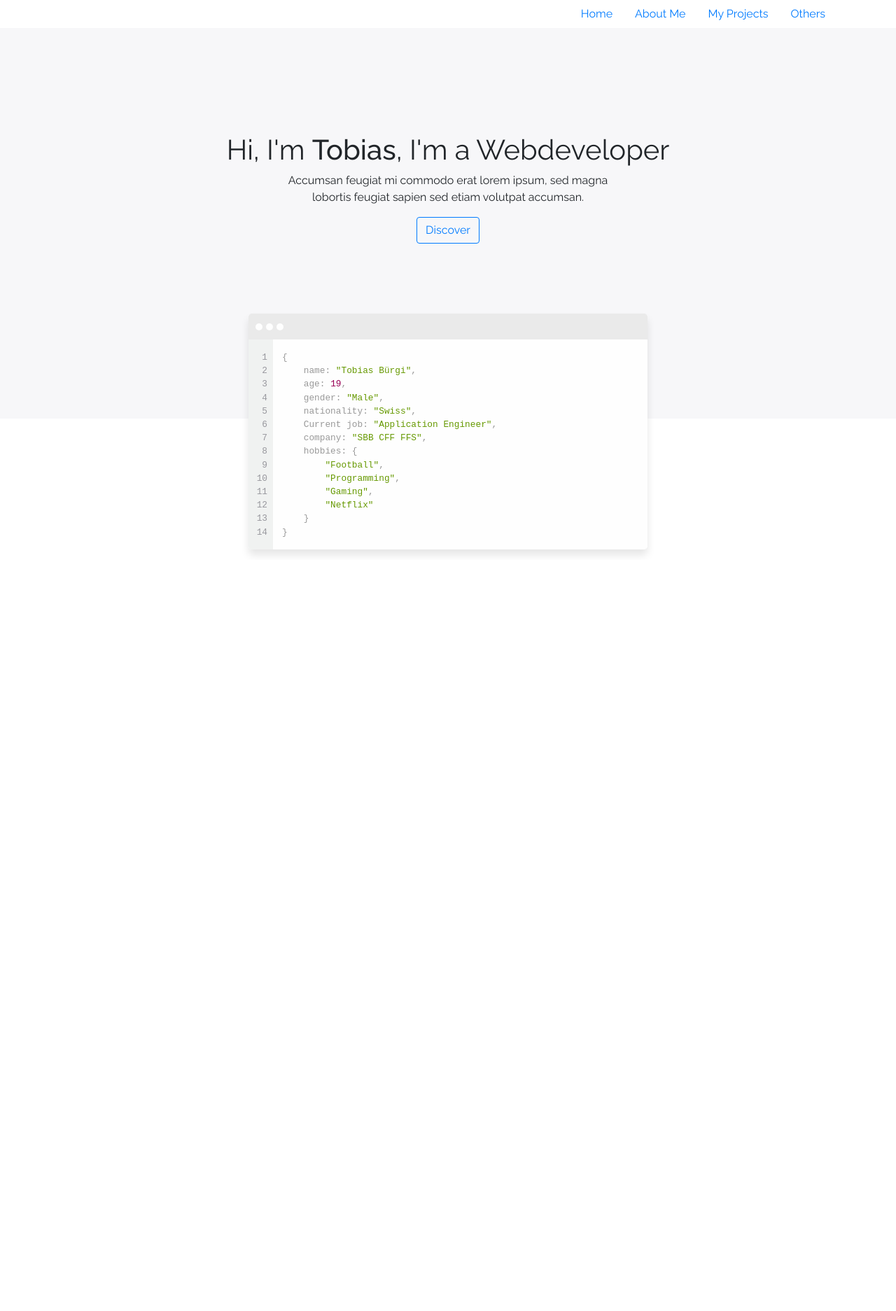
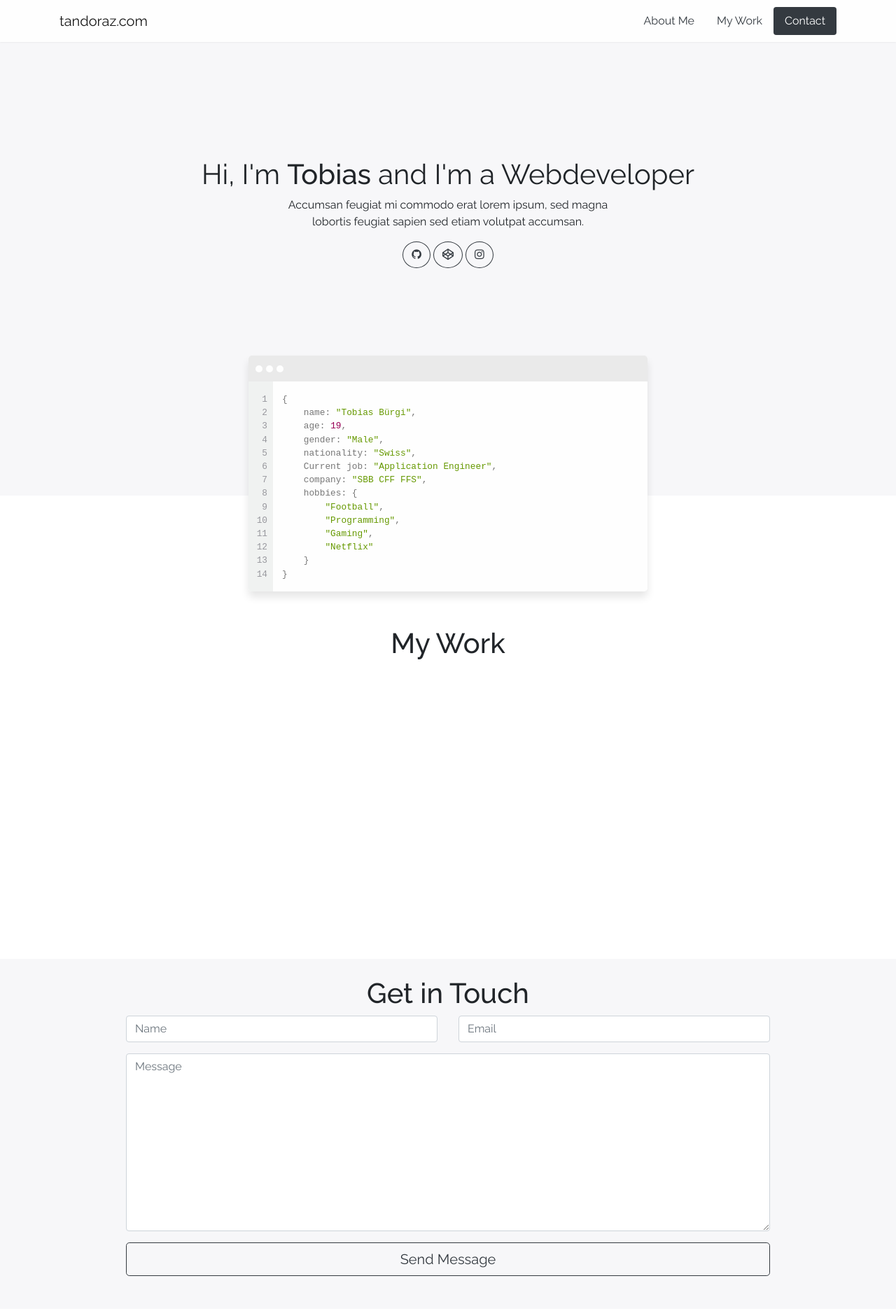
Before and after one commit to Tandoraz/tandoraz, a website: page app/index.html in a window 1280 px wide. Shown: the top 1873 px of the page at 70% size. Before the commit the page ends 800 px from the top, so only its background shows below. Drawn offline with nearby package versions, Linux system fonts and the light colour scheme.

Commit message:
updated website look and content and added scrollspy

```diff
--- a/app/css/style.css
+++ b/app/css/style.css
@@ -5,11 +5,33 @@ html, body {
   padding: 0;
   heigth: 100%;
   width: 100%;
+  position: relative;
+}
+
+nav#nav {
+  padding-top: 10px;
+  padding-bottom: 10px;
+  box-shadow: 0 0 0.15em 0 rgba(0, 0, 0, 0.1);
+  background-color: #FEFEFE !important;
+}
+
+nav ul.nav li a {
+  transition: all 0.15s;
+  color: #343a40;
+}
+
+nav ul.nav li a.active {
+  background-color: #343a40 !important;
+  color: white;
+}
+
+a.connect-button {
+  border-radius: 50%;
 }
 
 section#header div.inner {
-  padding-top: 150px;
-  padding-bottom: 250px;
+  padding-top: 225px;
+  padding-bottom: 325px;
   background-color: #F7F7F9;
 }
 
@@ -32,7 +54,7 @@ section#header div.inner div.container h1 strong {
   border-radius: 0.3rem;
   box-shadow: 0 8px 12px rgba(0, 0, 0, 0.1);
   overflow: hidden;
-  margin-top: -150px;
+  margin-top: -200px;
   margin-left: calc(50% - 285px);
 }
 .window .window-header {
@@ -86,15 +108,20 @@ section#header div.inner div.container h1 strong {
   line-height: 1.5em;
 }
 
-.code {
-  color: #999;
+code.code {
+  color: #777;
 }
 
-.code .number {
+code.code .number {
   color: #905;
 }
 
-.code .string {
+code.code .string {
   color: #690;
 }
 /*================= END Code Editor =================*/
+
+footer {
+  margin-top: 40px;
+  padding: 30px;
+}
--- a/app/index.html
+++ b/app/index.html
@@ -6,34 +6,37 @@
 		<meta name="viewport" content="width=device-width, initial-scale=1" />
     <link rel="shortcut icon" type="image/x-icon" href="assets/favicon.ico">
     <link rel="stylesheet" href="./bootstrap/dist/css/bootstrap.min.css" />
+		<link rel="stylesheet" href="./font-awesome/css/font-awesome.min.css" />
 		<link rel="stylesheet" href="./css/style.css" />
 	</head>
-	<body>
+	<body data-spy="scroll" data-target="#nav">
 
-		<nav id="nav" class="container">
-			<ul class="nav justify-content-end">
+		<nav id="nav" class="navbar fixed-top navbar-light bg-light">
+			<div class="container">
+				<a class="navbar-brand" href="#">tandoraz.com</a>
+				<ul class="nav nav-pills justify-content-end">
 					<li class="nav-item">
-					<a class="nav-link active" href="#header">Home</a>
+						<a class="nav-link active" href="#header" onclick="navigateTo('header')">About Me</a>
 					</li>
 					<li class="nav-item">
-					<a class="nav-link" href="#one">About Me</a>
+						<a class="nav-link" href="#work" onclick="navigateTo('work')">My Work</a>
 					</li>
 					<li class="nav-item">
-					<a class="nav-link" href="#two">My Projects</a>
-				</li>
-				<li class="nav-item">
-					<a class="nav-link" href="#three">Others</a>
+						<a class="nav-link" href="#contact" onclick="navigateTo('contact')">Contact</a>
 					</li>
 				</ul>
+			</div>
 		</nav>
 
 		<section id="header">
 			<div class="inner">
 				<div class="container">
-					<h1>Hi, I'm <strong>Tobias</strong>, I'm a Webdeveloper</h1>
+					<h1>Hi, I'm <strong>Tobias</strong> and I'm a Webdeveloper</h1>
 					<p>Accumsan feugiat mi commodo erat lorem ipsum, sed magna<br />
 					lobortis feugiat sapien sed etiam volutpat accumsan.</p>
-					<a class="btn btn-outline-primary" role="button" href="#one">Discover</a>
+					<a class="btn btn-outline-dark connect-button" role="button" href="https://github.com/Tandoraz"><i class="fa fa-github"></i></a>
+					<a class="btn btn-outline-dark connect-button" role="button" href="https://codepen.io/Tandoraz"><i class="fa fa-codepen"></i></a>
+					<a class="btn btn-outline-dark connect-button" role="button" href="https://www.instagram.com/tandoraz"><i class="fa fa-instagram"></i></a>
 				</div>
 			</div>
 
@@ -78,8 +81,52 @@
 			</div>
 		</section>
 
+		<section id="work" style="height: 500px; background-color: white; margin-top: 25px; padding-top: 25px;">
+			<div class="section-title">
+				<h1 align="center">My Work</h1>
+			</div>
+
+			<div class="container">
+
+			</div>
+		</section>
+
+		<section id="contact" style="height: 500px; background-color: #F7F7F9; padding-top: 25px;">
+			<div class="section-title">
+				<h1 align="center">Get in Touch</h1>
+			</div>
+
+			<div class="container">
+				<form>
+				  <div class="form-group row">
+						<div class="form-group col-md-5 offset-md-1">
+    					<input type="text" class="form-control" id="name" placeholder="Name">
+						</div>
+						<div class="form-group col-md-5">
+							<input type="email" class="form-control" id="email" placeholder="Email">
+						</div>
+				    <div class="form-group col-md-10 offset-md-1">
+						   <textarea class="form-control" id="message" rows="10" placeholder="Message"></textarea>
+				    </div>
+						<div class="form-group col-md-10 offset-md-1">
+							<button type="submit" class="btn btn-outline-dark btn-lg btn-block">Send Message</button>
+						</div>
+				  </div>
+				</form>
+			</div>
+		</section>
+
+		<footer class="text-muted">
+      <div class="container">
+        <p class="float-right">
+          <a href="#header">Back to top</a>
+        </p>
+        <p>tandoraz.com &copy; Tobias Bürgi 2017</p>
+      </div>
+		</footer>
+
 		<script src="./jquery/jquery.min.js"></script>
-		<script src="./popper.js/dist/popper.min.js"></script>
+		<script src="./popper.js/dist/umd/popper.min.js"></script>
     <script src="./bootstrap/dist/js/bootstrap.min.js"></script>
 		<script src="./js/app.js"></script>
 	</body>
--- a/app/js/app.js
+++ b/app/js/app.js
@@ -0,0 +1,7 @@
+function navigateTo(section) {
+  $('html, body').animate({scrollTop: $('#' + section).offset().top - 60 }, 'slow');
+}
+
+$(document).ready(function() {
+  $('body').scrollspy({ target: '#nav' , offset: 60});
+});
--- a/package.json
+++ b/package.json
@@ -23,6 +23,7 @@
   "dependencies": {
     "bootstrap": "4.0.0-beta.2",
     "express": "4.16.2",
+    "font-awesome": "^4.7.0",
     "jquery": "1.9.1",
     "popper.js": "1.12.3"
   }
```
Lines whose indentation alone changed are shown as unchanged.
